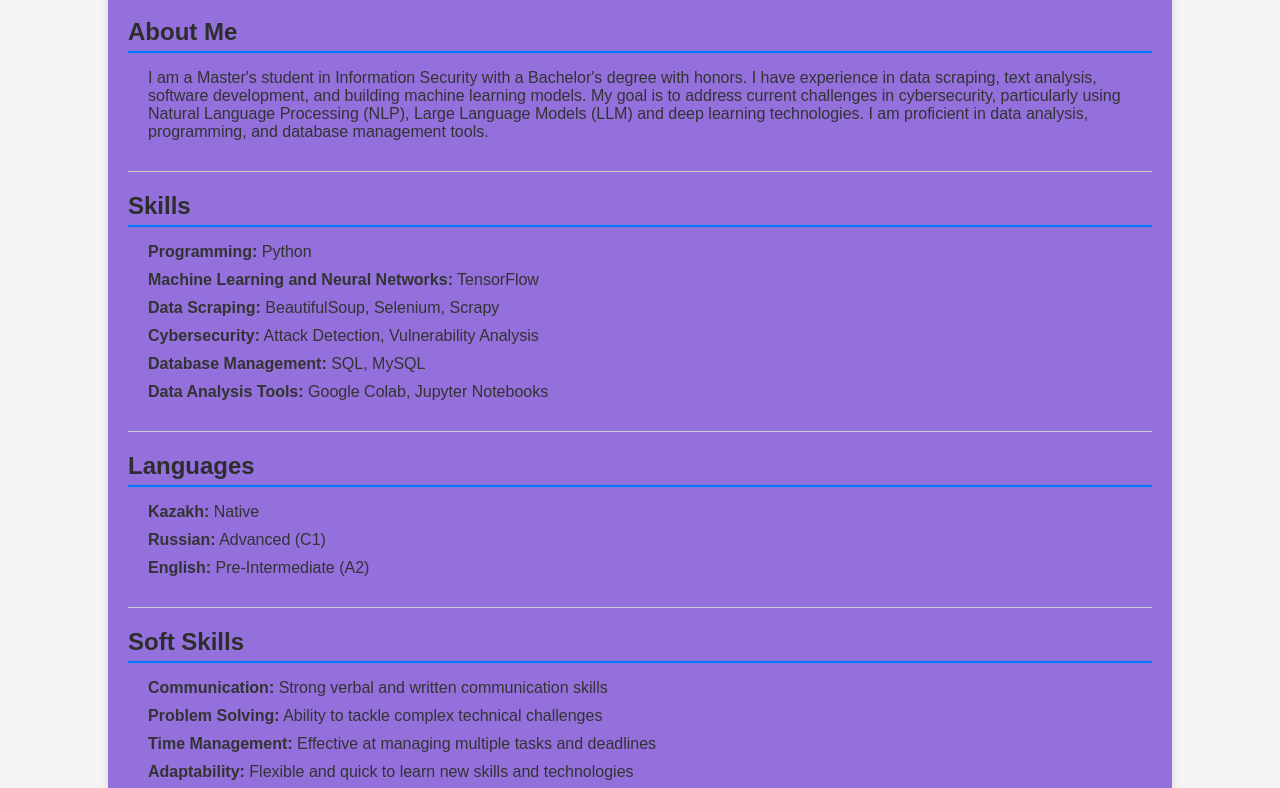
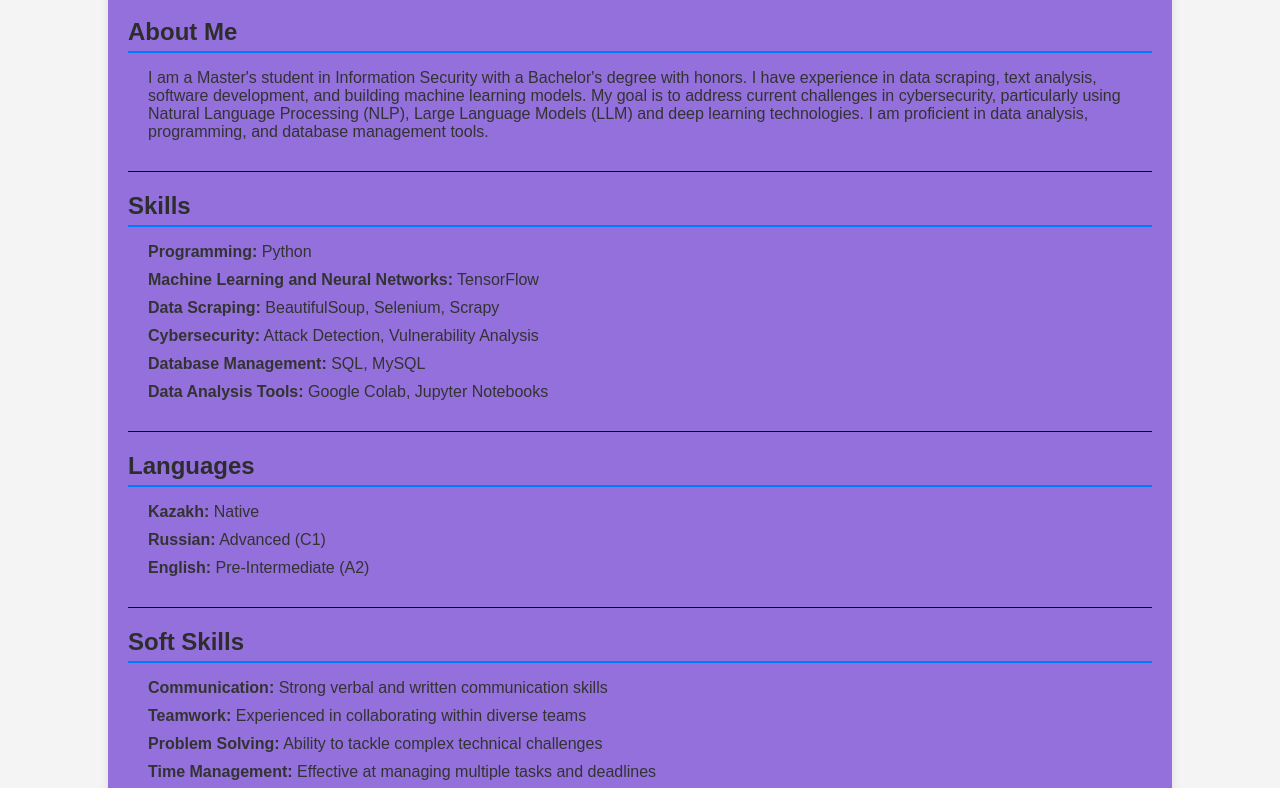
Before and after one commit to akunu/potfo, a plain HTML site: page index.html in a window 1280 px wide. Shown: the part 160-948 px from the top of the page. Drawn offline with Linux system fonts and the light colour scheme.

Commit message:
Update index.html

```diff
--- a/index.html
+++ b/index.html
@@ -55,7 +55,7 @@
             color: #007BFF;
         }
         .line {
-            border-bottom: 1px solid #ccc;
+            border-bottom: 1px solid #000;
             margin: 20px 0;
         }
     </style>
@@ -107,6 +107,7 @@
         <div class="content">
             <ul>
                 <li><strong>Communication:</strong> Strong verbal and written communication skills</li>
+                <li><strong>Teamwork:</strong> Experienced in collaborating within diverse teams</li>
                 <li><strong>Problem Solving:</strong> Ability to tackle complex technical challenges</li>
                 <li><strong>Time Management:</strong> Effective at managing multiple tasks and deadlines</li>
                 <li><strong>Adaptability:</strong> Flexible and quick to learn new skills and technologies</li>
```
